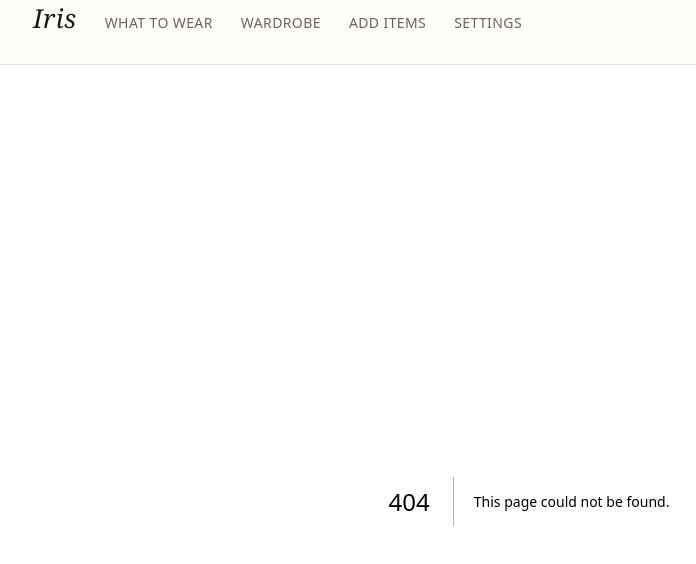
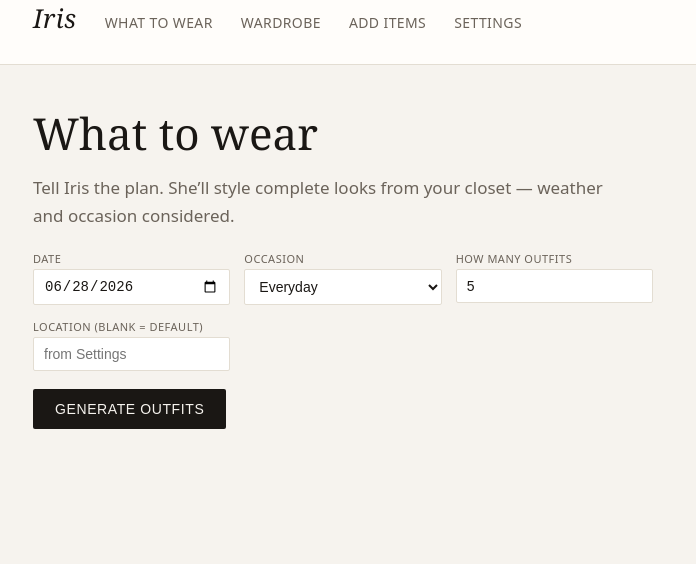
Before and after one commit to mollydbennett-glitch/Iris, a Next.js app: page /style in a window 1280 px wide. Before the commit this address had no page. Shown: the top 564 px of the page, without its empty margins (111-807 px from the left). Built offline with nearby package versions, Linux system fonts and the light colour scheme.

Commit message:
Create page.js

```diff
--- /dev/null
+++ b/app/style/page.js
@@ -0,0 +1,139 @@
+'use client';
+
+import { useState } from 'react';
+
+const OCCASIONS = ['Everyday', 'Work', 'Dinner', 'Date night', 'Weekend', 'Event / party', 'Workout', 'Trip'];
+
+export default function StylePage() {
+  const today = new Date().toISOString().slice(0, 10);
+  const [date, setDate] = useState(today);
+  const [occasion, setOccasion] = useState('Everyday');
+  const [count, setCount] = useState(5);
+  const [tripLength, setTripLength] = useState(3);
+  const [location, setLocation] = useState('');
+  const [loading, setLoading] = useState(false);
+  const [error, setError] = useState('');
+  const [outfits, setOutfits] = useState(null);
+  const [weather, setWeather] = useState(null);
+
+  const isTrip = occasion === 'Trip';
+
+  async function generate() {
+    setLoading(true);
+    setError('');
+    setOutfits(null);
+    setWeather(null);
+    try {
+      const res = await fetch('/api/outfits/generate', {
+        method: 'POST',
+        headers: { 'Content-Type': 'application/json' },
+        body: JSON.stringify({
+          date,
+          occasion,
+          count: isTrip ? tripLength : count,
+          tripLength: isTrip ? tripLength : null,
+          location: location.trim() || null,
+        }),
+      });
+      const data = await res.json();
+      if (!res.ok) throw new Error(data.error || 'Generation failed');
+      setOutfits(data.outfits);
+      setWeather(data.weather);
+    } catch (err) {
+      setError(err.message);
+    } finally {
+      setLoading(false);
+    }
+  }
+
+  const selectStyle = {
+    padding: '8px 10px', border: '1px solid var(--line)', borderRadius: 2,
+    background: '#fff', color: 'var(--ink)', fontSize: 14, width: '100%',
+  };
+
+  return (
+    <div>
+      <h1 className="display">What to wear</h1>
+      <p className="lede">Tell Iris the plan. She’ll style complete looks from your closet — weather and occasion considered.</p>
+
+      <div style={{ marginTop: 22, display: 'grid', gridTemplateColumns: 'repeat(auto-fit, minmax(150px, 1fr))', gap: 14, maxWidth: 620 }}>
+        <div className="field" style={{ margin: 0 }}>
+          <label>Date</label>
+          <input type="date" value={date} onChange={(e) => setDate(e.target.value)} style={selectStyle} />
+        </div>
+        <div className="field" style={{ margin: 0 }}>
+          <label>Occasion</label>
+          <select value={occasion} onChange={(e) => setOccasion(e.target.value)} style={selectStyle}>
+            {OCCASIONS.map((o) => <option key={o} value={o}>{o}</option>)}
+          </select>
+        </div>
+        {isTrip ? (
+          <div className="field" style={{ margin: 0 }}>
+            <label>Trip length (days)</label>
+            <input type="number" min="1" max="10" value={tripLength}
+              onChange={(e) => setTripLength(Number(e.target.value))} style={selectStyle} />
+          </div>
+        ) : (
+          <div className="field" style={{ margin: 0 }}>
+            <label>How many outfits</label>
+            <input type="number" min="1" max="10" value={count}
+              onChange={(e) => setCount(Number(e.target.value))} style={selectStyle} />
+          </div>
+        )}
+        <div className="field" style={{ margin: 0 }}>
+          <label>Location (blank = default)</label>
+          <input value={location} onChange={(e) => setLocation(e.target.value)} placeholder="from Settings" style={selectStyle} />
+        </div>
+      </div>
+
+      <div style={{ marginTop: 18 }}>
+        <button className="btn" onClick={generate} disabled={loading}>
+          {loading ? <><span className="spinner" />&nbsp; Styling…</> : 'Generate outfits'}
+        </button>
+        {error && <p className="status err" style={{ display: 'block', marginTop: 10 }}>{error}</p>}
+      </div>
+
+      {weather?.ok && (
+        <p className="note" style={{ marginTop: 16, fontStyle: 'normal' }}>
+          {weather.location} · ~{weather.high}°F / {weather.low}°F · {weather.description}
+          {weather.source === 'seasonal' ? ' (seasonal estimate)' : ''}
+        </p>
+      )}
+
+      {outfits && outfits.length > 0 && (
+        <div style={{ marginTop: 24, display: 'flex', flexDirection: 'column', gap: 24 }}>
+          {outfits.map((o, idx) => (
+            <div key={idx} style={{ background: 'var(--card)', border: '1px solid var(--line)', borderRadius: 4, padding: 18 }}>
+              <h3 className="serif" style={{ fontWeight: 400, fontSize: 20, margin: '0 0 12px' }}>{o.title}</h3>
+              <div style={{ display: 'flex', flexWrap: 'wrap', gap: 10 }}>
+                {o.items.map((it) => (
+                  <div key={it.id} style={{ width: 96 }}>
+                    <div style={{ width: 96, height: 120, background: 'var(--gold-soft)', borderRadius: 3, overflow: 'hidden', border: '1px solid var(--line)' }}>
+                      <img src={it.image_url} alt="" style={{ width: '100%', height: '100%', objectFit: 'cover', display: 'block' }} />
+                    </div>
+                    <div style={{ fontSize: 11, color: 'var(--ink-soft)', marginTop: 4, textTransform: 'capitalize' }}>
+                      {it.subcategory || it.category}
+                    </div>
+                  </div>
+                ))}
+              </div>
+              {o.why && <p style={{ fontSize: 14, lineHeight: 1.55, marginTop: 14 }}>{o.why}</p>}
+              {o.styling_tip && (
+                <p style={{ fontSize: 13.5, lineHeight: 1.55, marginTop: 8 }}>
+                  <strong style={{ color: 'var(--gold)' }}>Styling tip · </strong>{o.styling_tip}
+                </p>
+              )}
+              {o.gap && (
+                <p className="note" style={{ marginTop: 10 }}>Gap to complete it: {o.gap}</p>
+              )}
+            </div>
+          ))}
+        </div>
+      )}
+
+      {outfits && outfits.length === 0 && (
+        <p className="lede" style={{ marginTop: 20 }}>Iris couldn’t assemble a look this time — try a different occasion or add a few pieces.</p>
+      )}
+    </div>
+  );
+}
```
